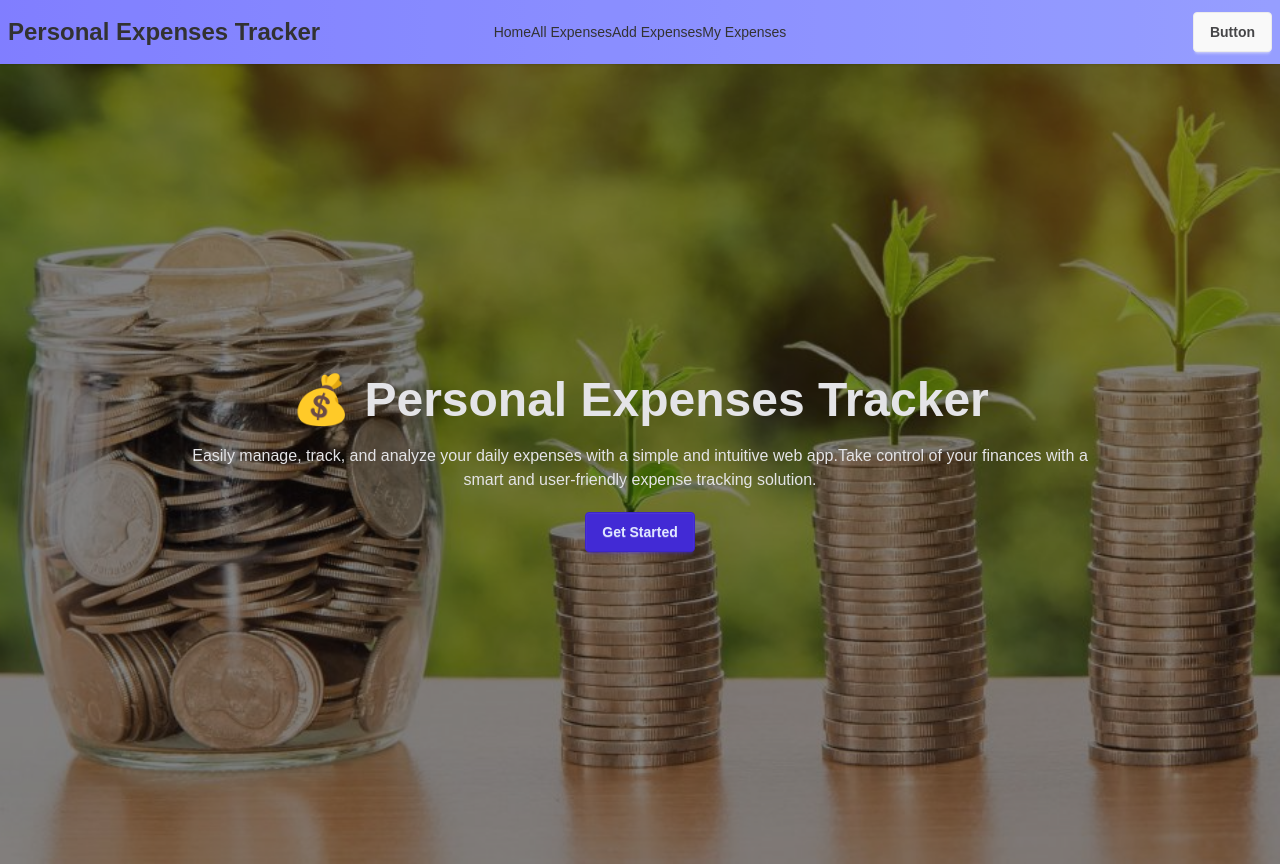
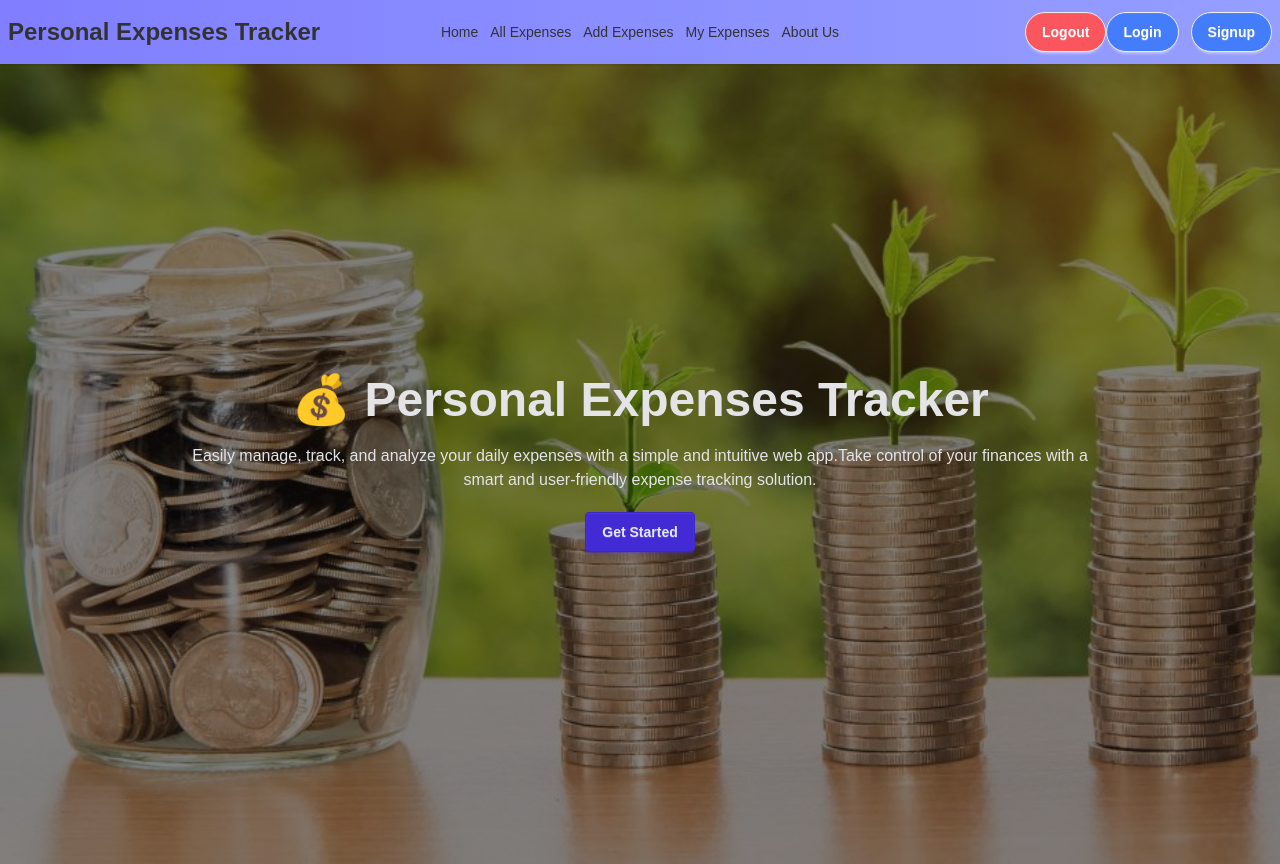
Before and after one commit to tonmoy-sutradhar/-Personal-Expense-Tracker-, a Next.js app in the folder Frontend/: page / in a window 1280 px wide. Built offline with nearby package versions, Linux system fonts and the light colour scheme.

Commit message:
Firebase added done for manage the user.

```diff
--- a/Frontend/app/components/Navbar.jsx
+++ b/Frontend/app/components/Navbar.jsx
@@ -25,12 +25,13 @@ function Navbar() {
           </div>
           <ul
             tabIndex={0}
-            className="menu menu-sm dropdown-content bg-base-100 rounded-box z-1 mt-3 w-52 p-2 shadow"
+            className="menu menu-sm dropdown-content bg-base-100 rounded-box z-1 mt-3 w-52 p-2 shadow gap-3"
           >
             <Link href={"/"}>Home</Link>
-            <Link href={"/"}>All Expenses</Link>
-            <Link href={"/"}>Add Expenses</Link>
-            <Link href={"/"}>My Expenses</Link>
+            <Link href={"/#"}>All Expenses</Link>
+            <Link href={"/#"}>Add Expenses</Link>
+            <Link href={"/#"}>My Expenses</Link>
+            <Link href={"/#"}>About Us</Link>
           </ul>
         </div>
         {/* <a className="btn btn-ghost text-xl">daisyUI</a> */}
@@ -46,16 +47,83 @@ function Navbar() {
           </div>
         </div>
       </div>
-      <div className="navbar-center hidden lg:flex">
-        <ul className="menu menu-horizontal px-1">
+      <div className="active navbar-center hidden lg:flex">
+        <ul className="menu menu-horizontal px-1 gap-3">
           <Link href={"/"}>Home</Link>
-          <Link href={"/"}>All Expenses</Link>
-          <Link href={"/"}>Add Expenses</Link>
-          <Link href={"/"}>My Expenses</Link>
+          <Link href={"/#"}>All Expenses</Link>
+          <Link href={"/#"}>Add Expenses</Link>
+          <Link href={"/#"}>My Expenses</Link>
+          <Link href={"/#"}>About Us</Link>
         </ul>
       </div>
       <div className="navbar-end">
-        <a className="btn">Button</a>
+        {/* <button
+            title="Change theme"
+            onClick={toggleTheme}
+            className={` text-3xl mr-3 bg-[#e26fc1] font-bold transition duration-300 rounded-md shadow ${
+              theme === "light" ? "text-black " : "text-black bg-gray-950 "
+            }`}
+          >
+            {theme === "light" ? "🌙" : "🌞"}
+          </button> */}
+        {/*
+          {user && user?.email ? (
+            <div className="flex justify-center items-center gap-3">
+              <img
+                data-tooltip-id="my-tooltip"
+                data-tooltip-content={user?.displayName}
+                className="w-11 rounded-full"
+                src={user?.photoURL}
+                alt="Profile-photo"
+              />
+              <Tooltip id="my-tooltip" place="top" />
+
+              <button onClick={logOut} className="btn bg-lime-400">
+                Logout
+              </button>
+            </div>
+          ) : (
+            <div className="flex justify-center items-center gap-3">
+              <NavLink to="/login" className="btn bg-lime-400">
+                Login
+              </NavLink>
+              <NavLink to="/register" className="btn bg-lime-400">
+                Signup
+              </NavLink>
+            </div>
+          )} */}
+
+        <div className="flex justify-center items-center gap-3">
+          {/* <img
+            // data-tooltip-id="my-tooltip"
+            // data-tooltip-content={user?.displayName}
+            className="w-11 rounded-full"
+            // src={user?.photoURL}
+            src=""
+            alt="Profile-photo"
+          /> */}
+          {/* <Tooltip id="my-tooltip" place="top" /> */}
+          {/* onClick={logOut} */}
+          <button className="btn bg-red-500 text-white rounded-3xl">
+            Logout
+          </button>
+        </div>
+
+        {/*  */}
+        <div className="flex justify-center items-center gap-3">
+          <Link
+            href="/login"
+            className="btn bg-blue-600 text-white rounded-3xl"
+          >
+            Login
+          </Link>
+          <Link
+            href="/register"
+            className="btn bg-blue-600 text-white rounded-3xl"
+          >
+            Signup
+          </Link>
+        </div>
       </div>
     </div>
   );
--- /dev/null
+++ b/Frontend/app/firebase/firebase.init.js
@@ -0,0 +1,13 @@
+import { initializeApp } from "firebase/app";
+
+const firebaseConfig = {
+  apiKey: import.meta.env.VITE_apiKey,
+  authDomain: import.meta.env.VITE_authDomain,
+  projectId: import.meta.env.VITE_projectId,
+  storageBucket: import.meta.env.VITE_storageBucket,
+  messagingSenderId: import.meta.env.VITE_messagingSenderId,
+  appId: import.meta.env.VITE_appId,
+};
+
+const app = initializeApp(firebaseConfig);
+export default app;
--- a/Frontend/app/globals.css
+++ b/Frontend/app/globals.css
@@ -2,6 +2,14 @@
 @import "animate.css";
 
 @plugin "daisyui";
+
+html {
+  overflow: scroll;
+}
+a.active {
+  color: rgb(7, 33, 182);
+  text-decoration: underline;
+}
 
 :root {
   --background: #ffffff;
--- a/Frontend/package.json
+++ b/Frontend/package.json
@@ -10,6 +10,7 @@
   },
   "dependencies": {
     "animate.css": "^4.1.1",
+    "firebase": "^12.1.0",
     "next": "15.4.6",
     "react": "19.1.0",
     "react-dom": "19.1.0"
```
Also changed, not shown: 2 other files (tests, documents, lock files or other folders).
